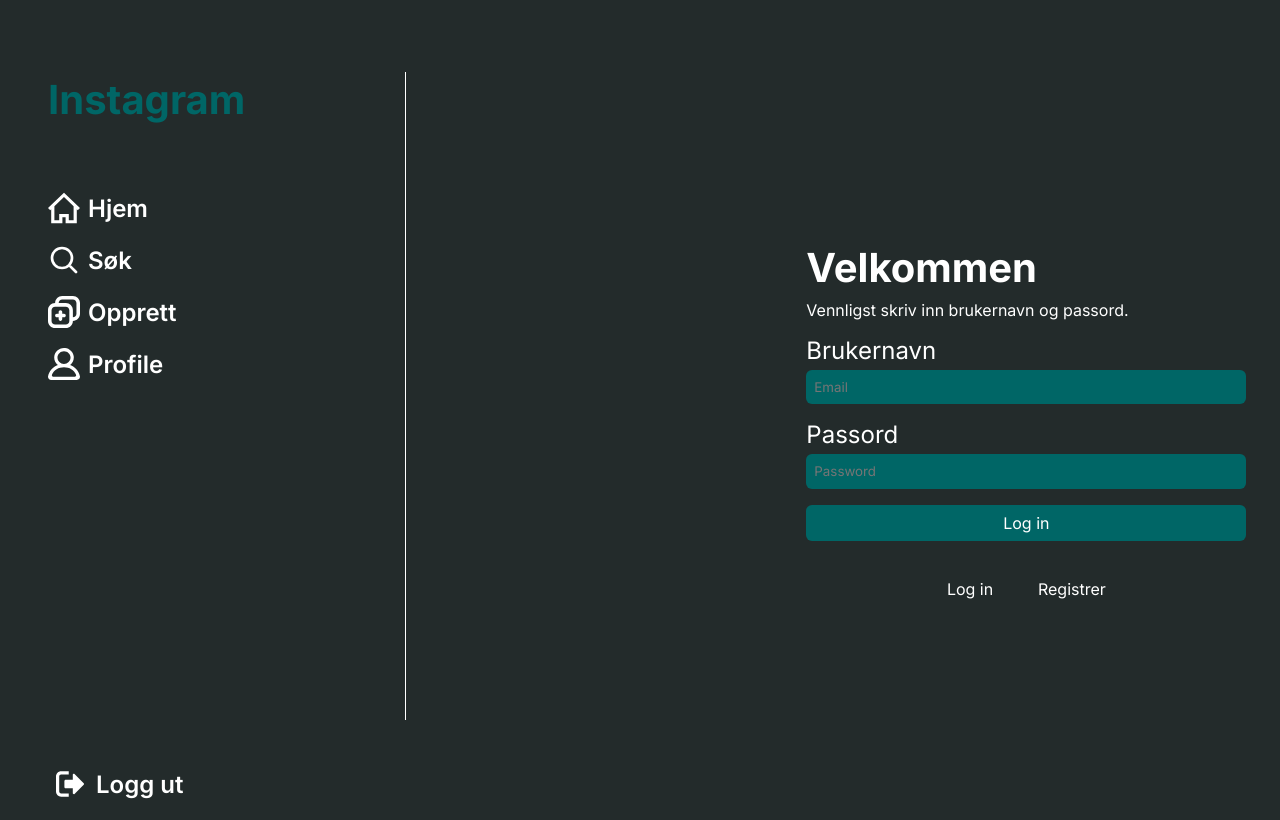
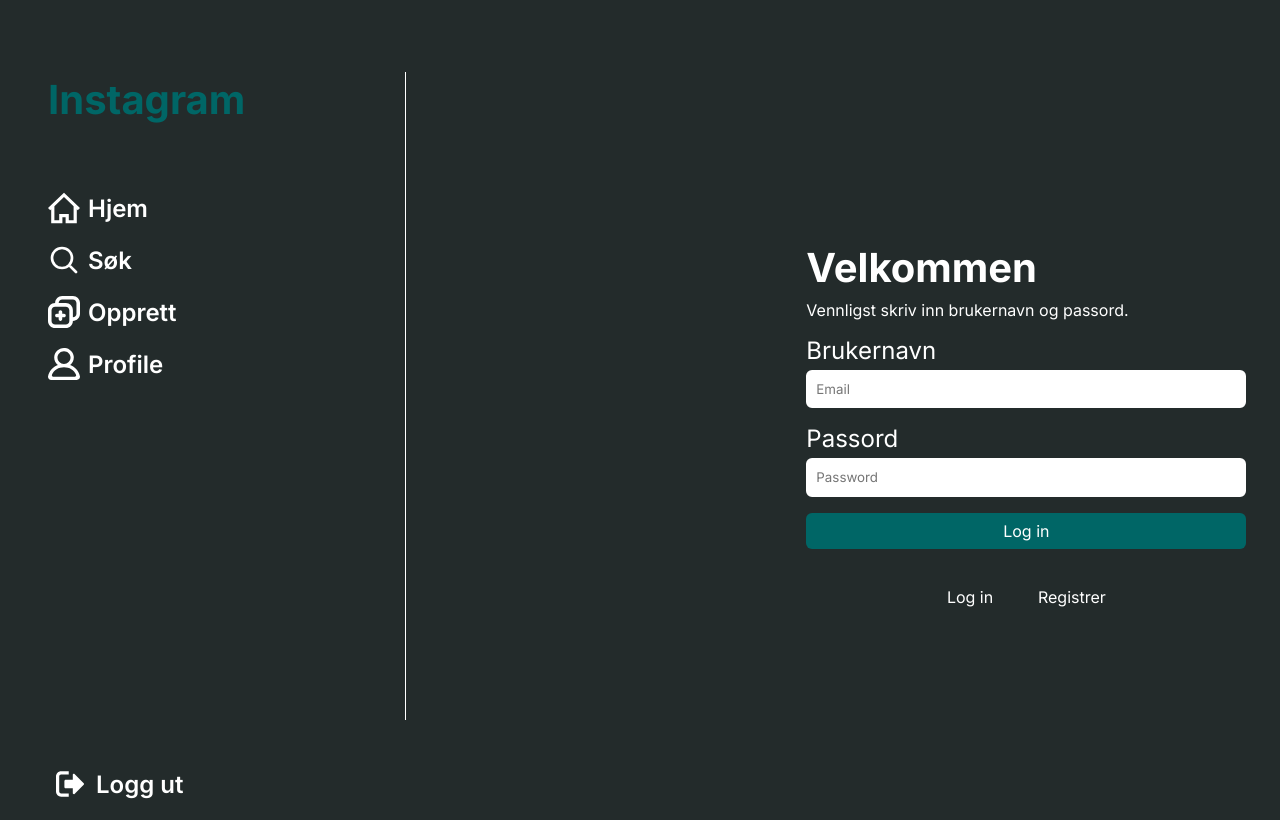
Before and after one commit to ErikOkau/instagramapp, a Next.js app: page /login in a window 1280 px wide. Built offline with nearby package versions, Linux system fonts and the light colour scheme.

Commit message:
fixed design on login/register page

```diff
--- a/app/__components/login_register.scss
+++ b/app/__components/login_register.scss
@@ -24,9 +24,8 @@
     }
 
     input {
-        color: var(--white);
-        background-color: var(--light-green);
-        border: none;
+        color: var(--black);
+        border: 2px solid var(--white);
         border-radius: 6px;
         height: 1.75rem;
         padding: 0.2rem;
```
